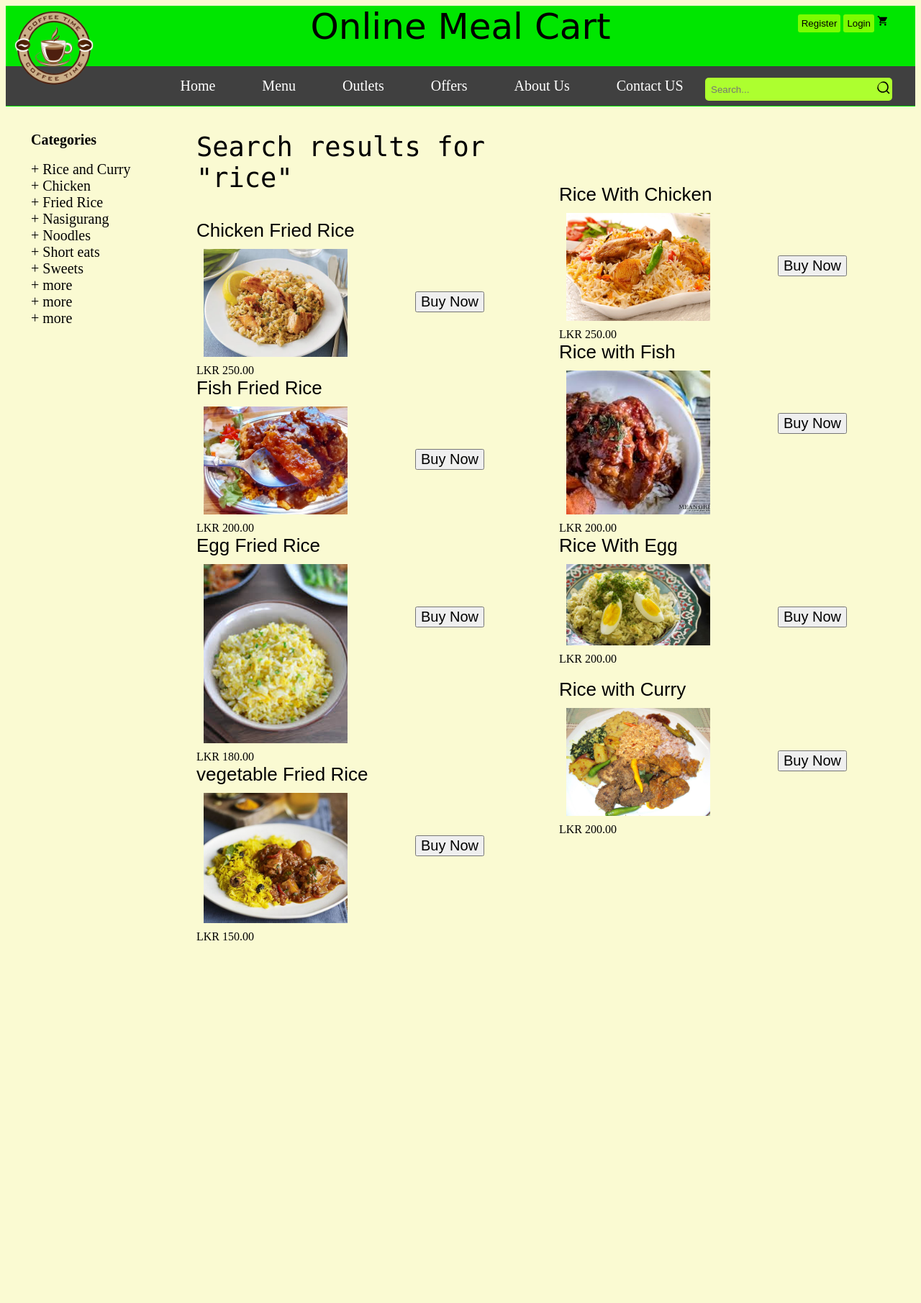
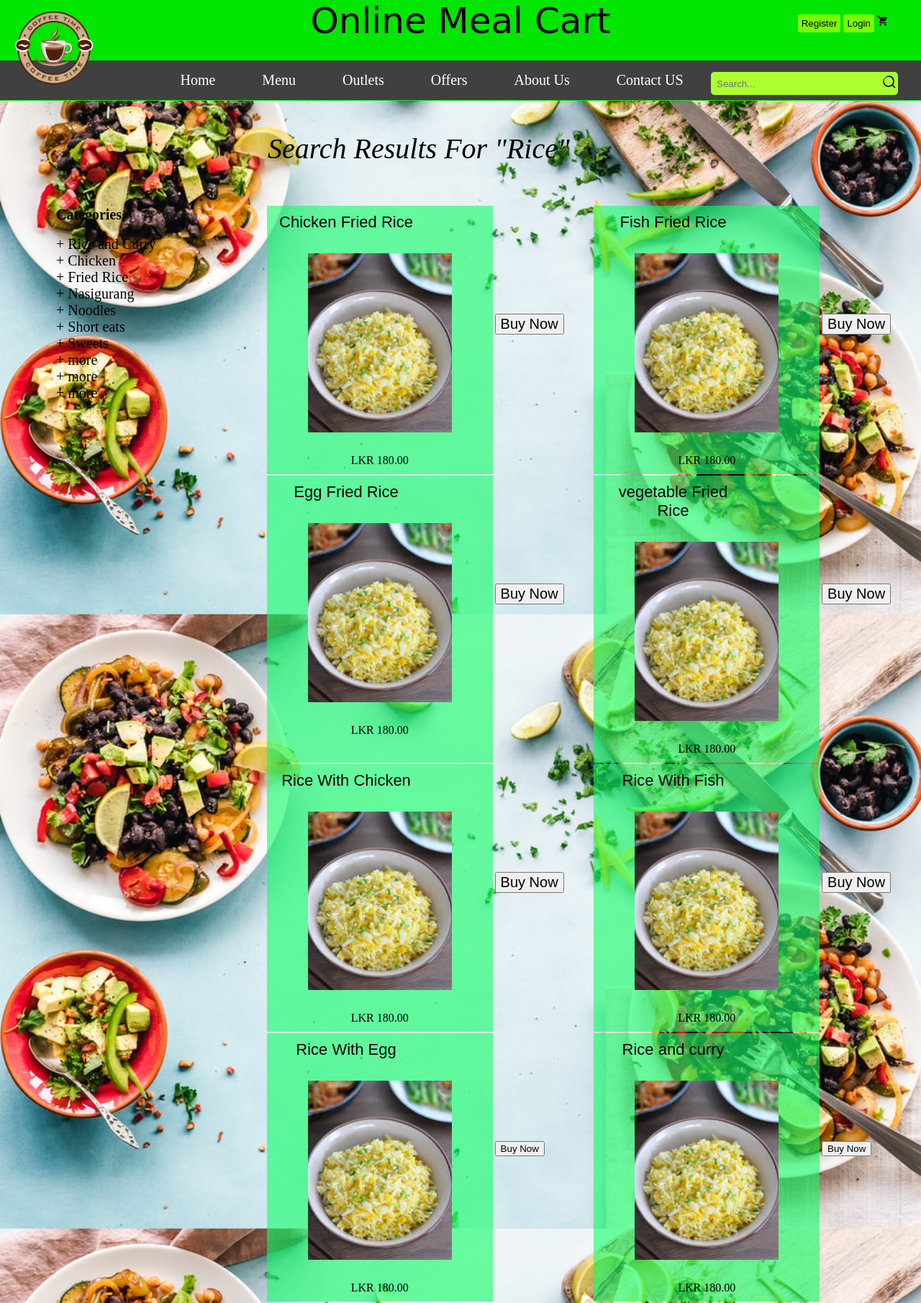
Before and after one commit to DilipWijethunga/IWT_Assignment, a PHP site: page /search_results.html in a window 1280 px wide. Shown: the whole page at 72% size. Before the commit the page ends 1307 px from the top, so only its background shows below. Run offline with PHP 8.4, Linux system fonts and the light colour scheme.

Commit message:
search results

```diff
--- a/css/search_results.css
+++ b/css/search_results.css
@@ -1,6 +1,7 @@
 body{
-    background-color: lightgoldenrodyellow;
-    background-size: auto;
+    background-image:url(../images/bbb.jpg);
+    background-size:cover;
+    margin: 0;
 }
 
 
@@ -147,26 +148,25 @@ a:active {
 .prodtable{
     position: absolute;
     top: 180px;
-    left: 20px;
+    left: 65px;
 
 }
 
 .categories{
-   position: sticky;
-    top:0;
+   width: 300px;
 }
 
 
 
 .prodtable a{
-    padding: 20px;
+    padding: 10px;
     font-size: 20px;
 }
 
 
 .prodtable img{
     width: 200px;
-    padding: 10px;
+    padding: 30px;
     vertical-align: top;
 }
 .buy-wrapper{
@@ -183,19 +183,29 @@ a:active {
 }
 
 
+.product-table{
+width: 300px;
+    text-align: center;
+    padding-bottom: 10px;
+    vertical-align: top;
+    padding:10px;
+    background:green;
+    background-color: rgba(15,260,102,0.6);
+}
+
+.product-buy{
+    width: 150px;
+    padding-top: 150px;
+}
 
 
-.title {
-    font-size: 37px;
-    font-family: monospace;
-}
 .head{
-    font-size: 26px;
+    font-size: 22px;
     font-family: sans-serif;
 }
 
-.head img{
-    width: 50px;
+.head{
+    width: 200px;
 
 }
 .photo{
@@ -210,10 +220,17 @@ a:active {
 
 .buynow-wrapper{
     position: relative;
-    min-width: 500px;
+    font-size: 20px;
+    min-width: 5px;
     display: inline-block;
+    cursor: pointer;
 }
 .categories{
     position: sticky;
     top:0;
 }
+
+.searchrslt{
+    font-size: 40px;
+    font-style:italic;
+}
--- a/search_results.html
+++ b/search_results.html
@@ -6,7 +6,6 @@
 </head>
 
 <link rel="stylesheet" type="text/css" href="css/search_results.css">
-
 <body>
     <nav id="navbar">
 
@@ -60,16 +59,13 @@
     <div class="prodctable">
     <table class="prodtable">
 
-        <colgroup>
-            <col class="one">
-            <col class="two">
-            <col class="three">
+       <tr>
+            <td></td>
+            <td  colspan="4" height="100px" class="searchrslt"> Search Results For "Rice"</td>
+        </tr>
 
-        </colgroup>
-
-        <!--Category-->
-       <td class="prodct">
-        <div class="categories">
+        <tr>
+            <td rowspan="5"><div class="categories">
            <a><b>Categories</b></a><br/><br/>
            <a href="#">+ Rice and Curry</a><br/>
            <a href="#">+ Chicken</a><br/>
@@ -82,66 +78,106 @@
            <a href="#">+ more</a><br/>
            <a href="#">+ more</a><br/>
            <!--Category-->
-        </div>
+        </div></td>
+
+            <td class="product-table">
+                <div class="head">Chicken Fried Rice</div>
+                <img class="photo" src="images/food_menu/images.jpeg">
+                <br>LKR 180.00
             </td>
-        <td class="tbl">
 
-        <div class="title">Search results for "rice"</div><br><br>
+            <td class="product-buy">
+                <button class="buynow-wrapper" input="button">Buy Now</button><br>
+            </td>
 
-		<div class="buynow-wrapper">
-        <div class="head">Chicken Fried Rice</div>
-        <img class="photo" src="images/food_menu/image.jpg">
-        <button class="botton" input="button">Buy Now</button><br>
-        LKR 250.00
-        </div>
+            <td class="product-table">
+                <div class="head">Fish Fried Rice</div>
+                <img class="photo" src="images/food_menu/images.jpeg">
+                <br>LKR 180.00
+            </td>
 
-         <div class="buynow-wrapper">
-        <div class="head">Fish Fried Rice</div>
-        <img class="photo" src="images/food_menu/kg-4.png">
-        <button class="botton" input="button">Buy Now</button><br>
-        LKR 200.00
-            </div>
+            <td class="product-buy">
+                <button class="buynow-wrapper" input="button">Buy Now</button>
+            </td>
 
-         <div class="buynow-wrapper">
+
+        </tr>
+
+         <tr>
+            <td class="product-table">
                 <div class="head">Egg Fried Rice</div>
                 <img class="photo" src="images/food_menu/images.jpeg">
-        <button class="botton" input="button">Buy Now</button><br>LKR 180.00
-            </div>
-         <div class="buynow-wrapper">
-        <div class="head">vegetable Fried Rice</div>
-        <img class="photo" src="images/food_menu/chickenfrice.jpg">
-        <button class="botton" input="button">Buy Now</button><br>LKR 150.00
-            </div>
-
+                <br>LKR 180.00
             </td>
 
-	 <td class="tbl"><br><br><br><br>
-		<div class="buynow-wrapper">
+            <td class="product-buy">
+                <button class="buynow-wrapper" input="button">Buy Now</button>
+            </td>
+
+            <td class="product-table">
+                <div class="head">vegetable Fried Rice</div>
+                <img class="photo" src="images/food_menu/images.jpeg">
+                <br>LKR 180.00
+            </td>
+
+            <td class="product-buy">
+                <button class="buynow-wrapper" input="button">Buy Now</button>
+            </td>
+
+        </tr>
+
+          <tr>
+            <td class="product-table">
                 <div class="head">Rice With Chicken</div>
-         <img class="photo" src="images/food_menu/rice.gif">
-         <button class="botton" input="button">Buy Now</button><br>LKR 250.00
-         </div>
+                <img class="photo" src="images/food_menu/images.jpeg">
+                <br>LKR 180.00
+            </td>
 
-         <div class="buynow-wrapper">
-         <div class="head">Rice with Fish</div>
-         <img class="photo" src="images/food_menu/images (1).jpeg"> <button class="botton" input="button">Buy Now</button><br>LKR 200.00
-         </div>
 
-         <div class="buynow-wrapper">
-         <div class="head">Rice With Egg</div>
-         <img class="photo" src="images/food_menu/d.jpg">
-         <button class="botton" input="button">Buy Now</button><br>LKR 200.00
-         </div><br><br>
+            <td class="product-buy">
+                <button class="buynow-wrapper" input="button">Buy Now</button>
+            </td>
 
-         <div class="buynow-wrapper">
-          <div class="head">Rice with Curry</div>
-          <img class="photo" src="images/food_menu/s.jpg">
-         <button class="botton" input="button">Buy Now</button><br>LKR 200.00
-         </div>
+
+            <td class="product-table">
+                <div class="head">Rice With Fish</div>
+                <img class="photo" src="images/food_menu/images.jpeg">          <br>LKR 180.00
 
             </td>
 
 
+            <td class="product-buy">
+                <button class="buynow-wrapper" input="button">Buy Now</button>
+            </td>
+
+        </tr>
+
+          <tr>
+            <td class="product-table">
+                <div class="head">Rice With Egg</div>
+                <img class="photo" src="images/food_menu/images.jpeg">
+                <br>LKR 180.00
+
+            </td>
+
+            <td class="product-buy">
+                <button class="" input="button">Buy Now</button>
+            </td>
+
+
+            <td class="product-table">
+                <div class="head">Rice and curry</div>
+                <img class="photo" src="images/food_menu/images.jpeg">
+                <br>LKR 180.00
+
+            </td>
+
+
+            <td class="product-buy">
+                <button class="" input="button">Buy Now</button>
+            </td>
+
+        </tr>
 
 
 
```
Lines whose indentation alone changed are shown as unchanged.
